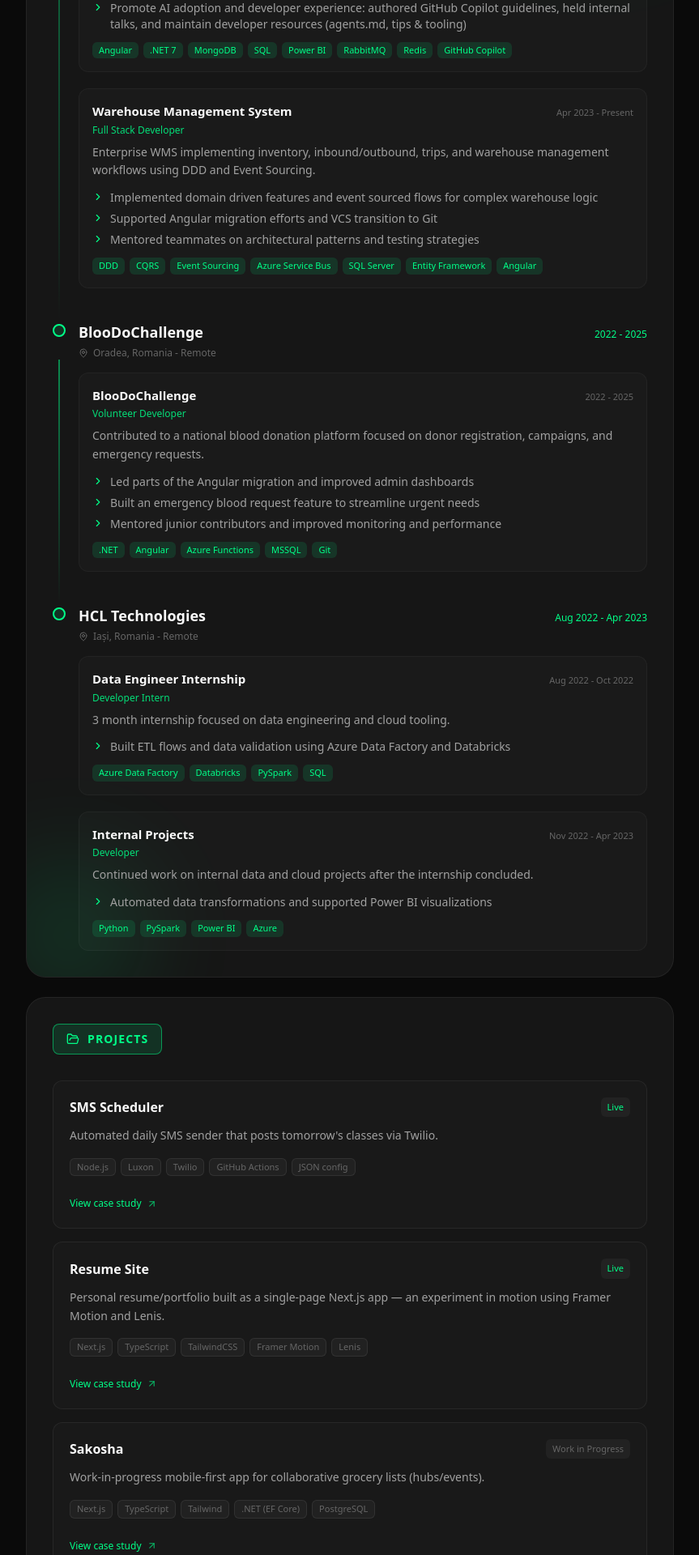
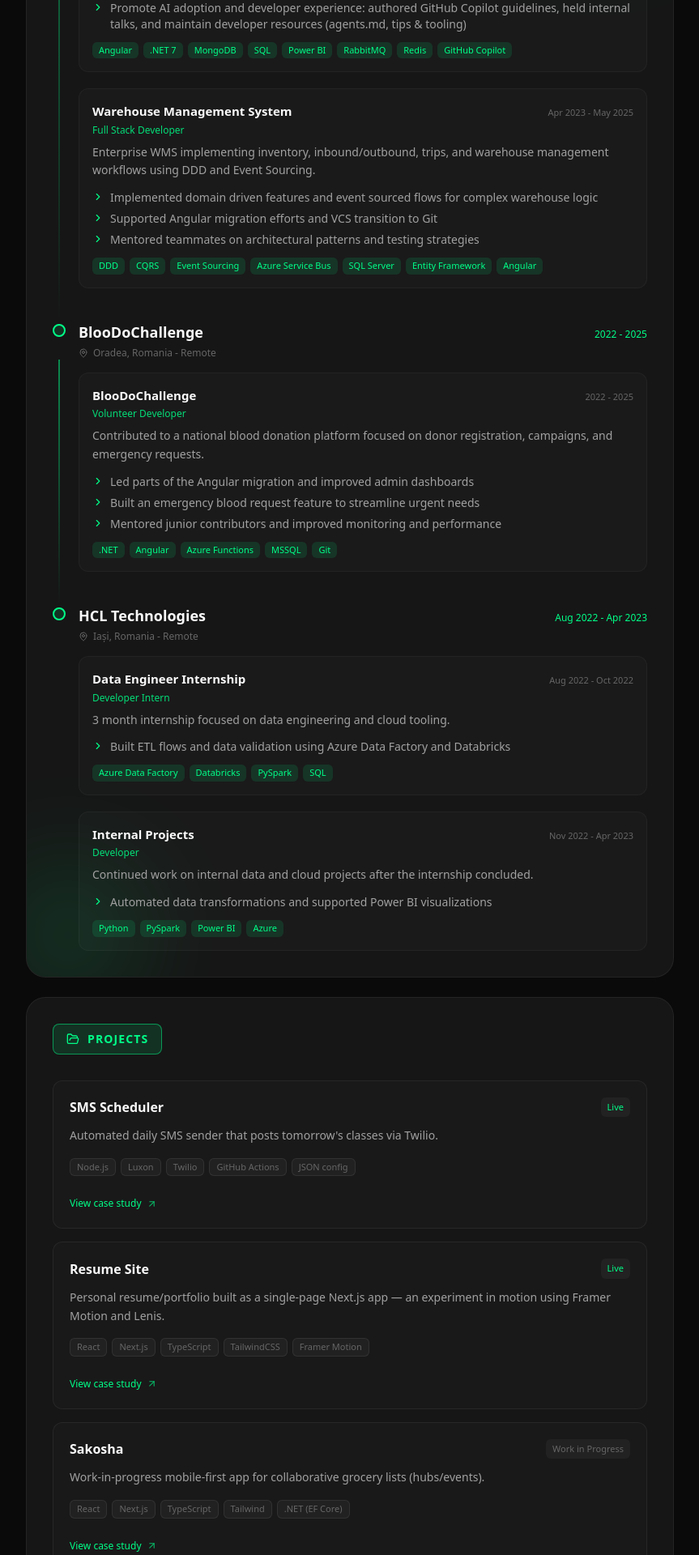
Before and after one commit to alinbalog/resume-site, a Next.js app in the folder resume-site/: page / in a window 1280 px wide. Shown: the part 860-2780 px from the top of the page at 81% size, without its empty margins (352-1215 px from the left). Built offline with nearby package versions, Linux system fonts and the light colour scheme.

Commit message:
commit - fix resume

```diff
--- a/resume-site/src/components/ContactSection.tsx
+++ b/resume-site/src/components/ContactSection.tsx
@@ -256,7 +256,7 @@ export function ContactSection() {
           </div>
 
           <motion.a
-            href="/resume.pdf"
+            href="/Balog_Alin_Resume.pdf"
             download="Alin_Balog_Resume.pdf"
             whileTap={{ scale: 0.97 }}
             className="w-full group/btn relative flex items-center justify-center gap-3 overflow-hidden rounded-xl py-3.5 px-7 font-semibold text-sm cursor-pointer border border-zinc-700 text-zinc-400 hover:text-[var(--foreground)] hover:border-zinc-500 transition-colors duration-300"
--- a/resume-site/src/components/IdentityCard.tsx
+++ b/resume-site/src/components/IdentityCard.tsx
@@ -117,8 +117,8 @@ export function IdentityCard() {
             </motion.p>
 
             <div className="pt-5">
-                 <motion.a
-                    href="/resume.pdf"
+                  <motion.a
+                    href="/Balog_Alin_Resume.pdf"
                     download="Alin_Balog_Resume.pdf"
                     initial={{ opacity: 0, y: 20 }}
                     animate={{ opacity: 1, y: 0 }}
--- a/resume-site/src/data/resume.ts
+++ b/resume-site/src/data/resume.ts
@@ -29,7 +29,7 @@ export const resumeData = {
         {
           name: "Customer Benefits Platform",
           role: "Full Stack Developer",
-          period: "Apr 2023 - Present",
+          period: "May 2025 - Present",
           description: "Multi language, multi locale benefits platform with both user facing and admin interfaces.",
           achievements: [
             "Modernized the frontend architecture with Angular and migrated backend services to .NET 7; embedded Power BI dashboards to improve analytics UX",
@@ -42,7 +42,7 @@ export const resumeData = {
         {
           name: "Warehouse Management System",
           role: "Full Stack Developer",
-          period: "Apr 2023 - Present",
+          period: "Apr 2023 - May 2025",
           description: "Enterprise WMS implementing inventory, inbound/outbound, trips, and warehouse management workflows using DDD and Event Sourcing.",
           achievements: [
             "Implemented domain driven features and event sourced flows for complex warehouse logic",
@@ -130,7 +130,7 @@ export const resumeData = {
       liveUrl: "https://alinbalog.com",
       status: "Live",
       description: "Personal resume/portfolio built as a single-page Next.js app — an experiment in motion using Framer Motion and Lenis.",
-      stack: ["Next.js", "TypeScript", "TailwindCSS", "Framer Motion", "Lenis"],
+      stack: ["React", "Next.js", "TypeScript", "TailwindCSS", "Framer Motion", "Lenis"],
       story: "I always wanted to experiment with Framer Motion and Lenis, so I used my own resume as the perfect playground. Instead of building a static portfolio, I leaned into motion, transitions and layout rhythm to make the site feel intentional and alive. It became both a personal brand piece and a practical exercise in visual design, interaction design and frontend polish.",
       caseStudy: {
         purpose: `Design a polished, motion-driven resume that highlights experience and craftsmanship. This case study explores building a small design system, balancing expressive motion with accessibility, and composing reusable components that remain performant. I used Framer Motion and Lenis to create smooth, intentional transitions that enhance narrative flow without distracting from content.`,
@@ -150,7 +150,7 @@ export const resumeData = {
       liveUrl: undefined,
       status: "Work in Progress",
       description: "Work-in-progress mobile-first app for collaborative grocery lists (hubs/events).",
-      stack: ["Next.js", "TypeScript", "Tailwind", ".NET (EF Core)", "PostgreSQL", "Docker"],
+      stack: ["React", "Next.js", "TypeScript", "Tailwind", ".NET (EF Core)", "PostgreSQL", "Docker"],
       story: "Sakosha is my current deeper product/building exercise: a shared grocery app centered around collaborative spaces, invite flows and clear role-based actions. I wanted something bigger than a UI experiment — something that forced me to think about product boundaries, architecture, auth, data modelling and deployability from the beginning. It is still in progress, but that is part of the value: it shows how I think when a project is still evolving, not only when it is already polished.",
       caseStudy: {
         purpose: `Collaborative grocery planning with invite links, roles and list lifecycle (WIP). The aim is to enable small groups to coordinate shopping around shared events and hubs with clear role-based permissions and minimal friction. This involves designing simple invite flows, resilient offline-friendly list syncing, and a domain model that keeps lists and spaces composable as the product grows.`,
```
Also changed, not shown: 1 other file (tests, documents, lock files or other folders).
